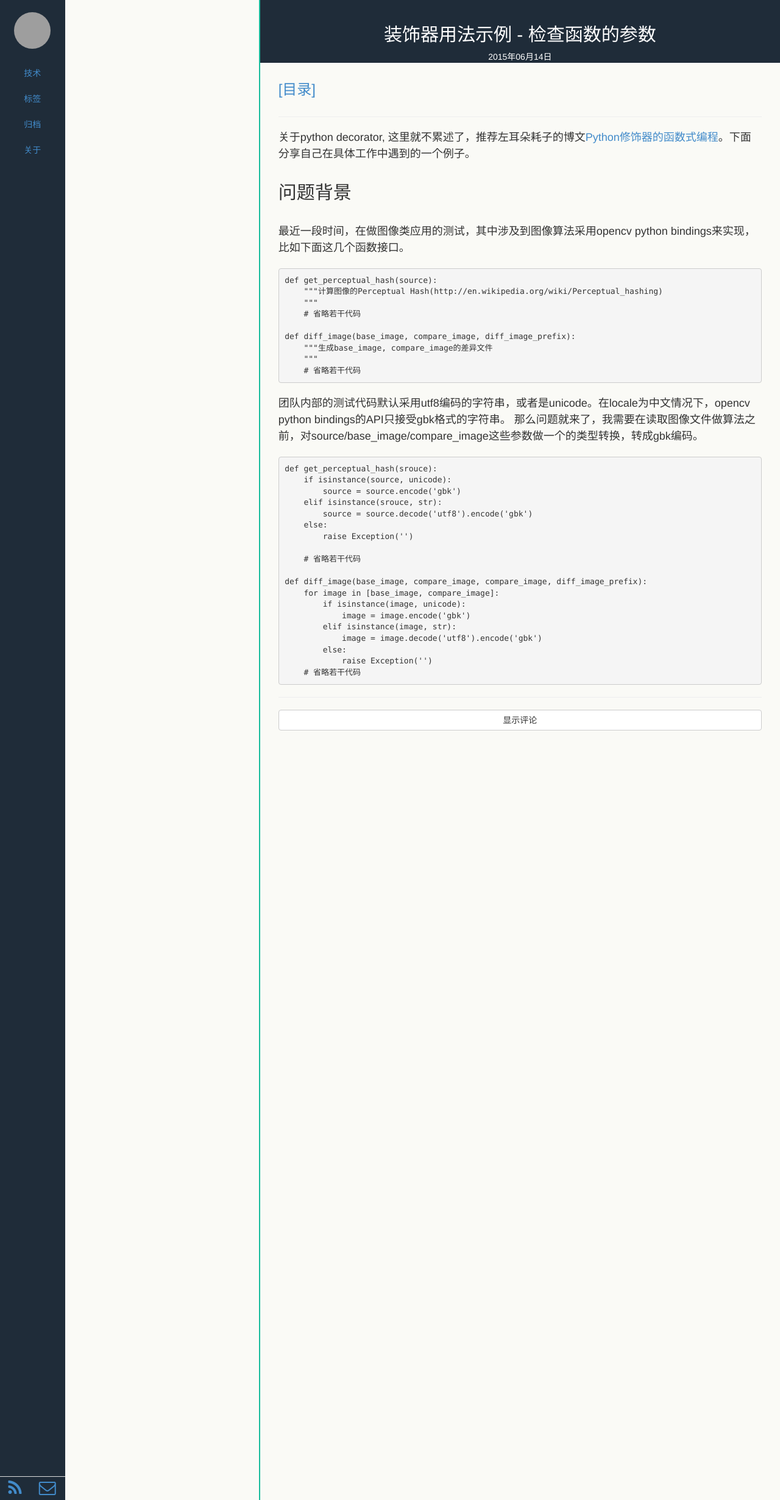
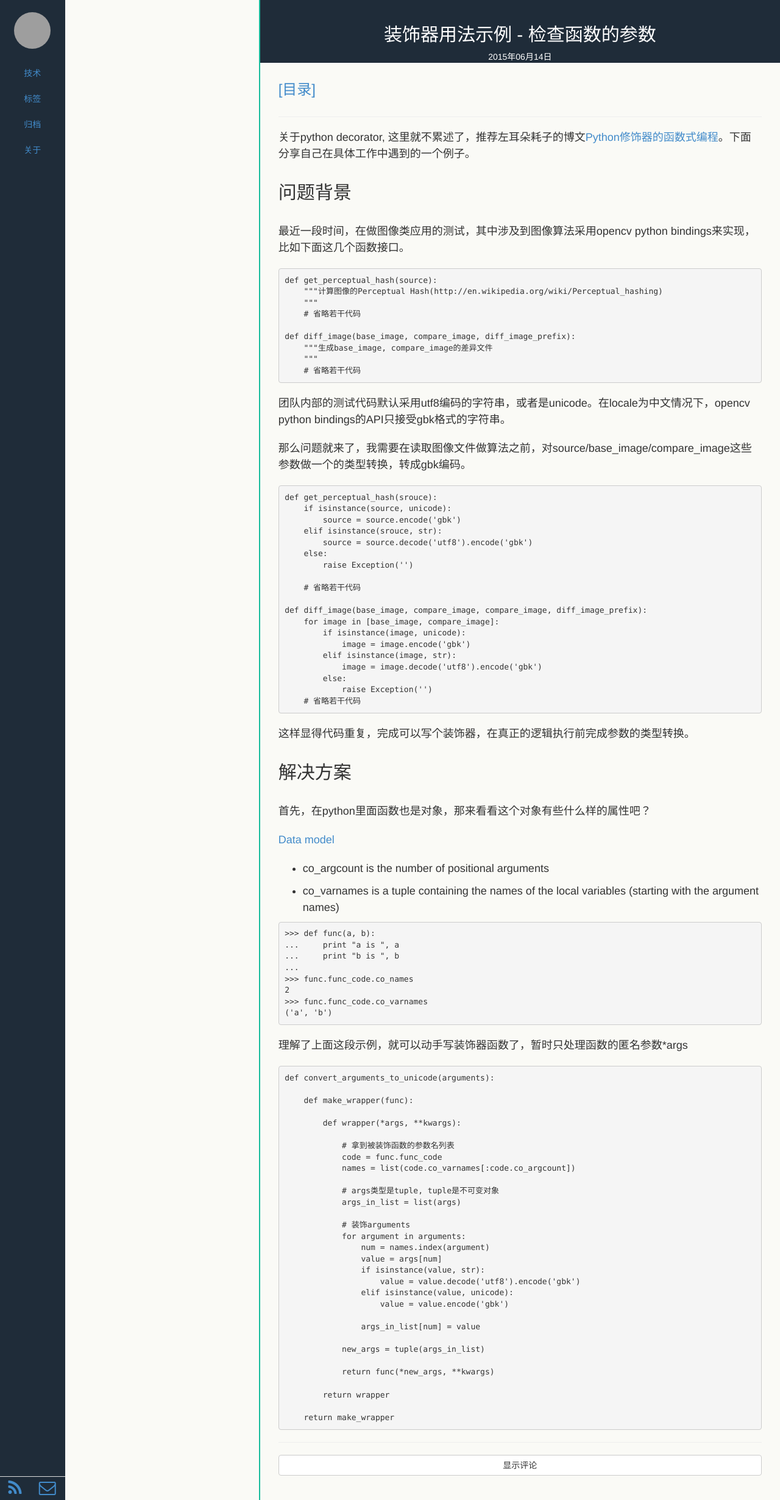
Before and after one commit to yanjian824/yanjian824.github.io, a Jekyll site: the page built from _posts/2015-06-14-use-python-decorator-to-convert-function-argument.md, in a window 1280 px wide. Shown: the whole page at 61% size. Built offline with Jekyll 4.4.1, drawn with Linux system fonts in a browser that asks for light colours; grey boxes are pictures that could not be loaded.

````diff
--- a/_posts/2015-06-14-use-python-decorator-to-convert-function-argument.md
+++ b/_posts/2015-06-14-use-python-decorator-to-convert-function-argument.md
@@ -27,6 +27,7 @@ def diff_image(base_image, compare_image, diff_image_prefix):
 
 
 团队内部的测试代码默认采用utf8编码的字符串，或者是unicode。在locale为中文情况下，opencv python bindings的API只接受gbk格式的字符串。
+
 那么问题就来了，我需要在读取图像文件做算法之前，对source/base_image/compare_image这些参数做一个的类型转换，转成gbk编码。
 
 ```python
@@ -50,3 +51,60 @@ def diff_image(base_image, compare_image, compare_image, diff_image_prefix):
             raise Exception('')
     # 省略若干代码
 ```
+
+这样显得代码重复，完成可以写个装饰器，在真正的逻辑执行前完成参数的类型转换。
+
+## 解决方案
+
+首先，在python里面函数也是对象，那来看看这个对象有些什么样的属性吧？
+
+[Data model](https://docs.python.org/2/reference/datamodel.html)
+- co_argcount is the number of positional arguments
+- co_varnames is a tuple containing the names of the local variables (starting with the argument names)
+
+```python
+>>> def func(a, b):
+...     print "a is ", a
+...     print "b is ", b
+...
+>>> func.func_code.co_names
+2
+>>> func.func_code.co_varnames
+('a', 'b')
+```
+
+理解了上面这段示例，就可以动手写装饰器函数了，暂时只处理函数的匿名参数*args
+
+```python
+def convert_arguments_to_unicode(arguments):
+
+    def make_wrapper(func):
+
+        def wrapper(*args, **kwargs):
+
+            # 拿到被装饰函数的参数名列表
+            code = func.func_code
+            names = list(code.co_varnames[:code.co_argcount])
+
+            # args类型是tuple, tuple是不可变对象
+            args_in_list = list(args)
+
+            # 装饰arguments
+            for argument in arguments:
+                num = names.index(argument)
+                value = args[num]
+                if isinstance(value, str):
+                    value = value.decode('utf8').encode('gbk')
+                elif isinstance(value, unicode):
+                    value = value.encode('gbk')
+
+                args_in_list[num] = value
+
+            new_args = tuple(args_in_list)
+
+            return func(*new_args, **kwargs)
+
+        return wrapper
+
+    return make_wrapper
+```
````
Also changed, not shown: _posts/2014-09-26-use-old-version-of-brew-php.md (deleted, +0 -65 lines).
